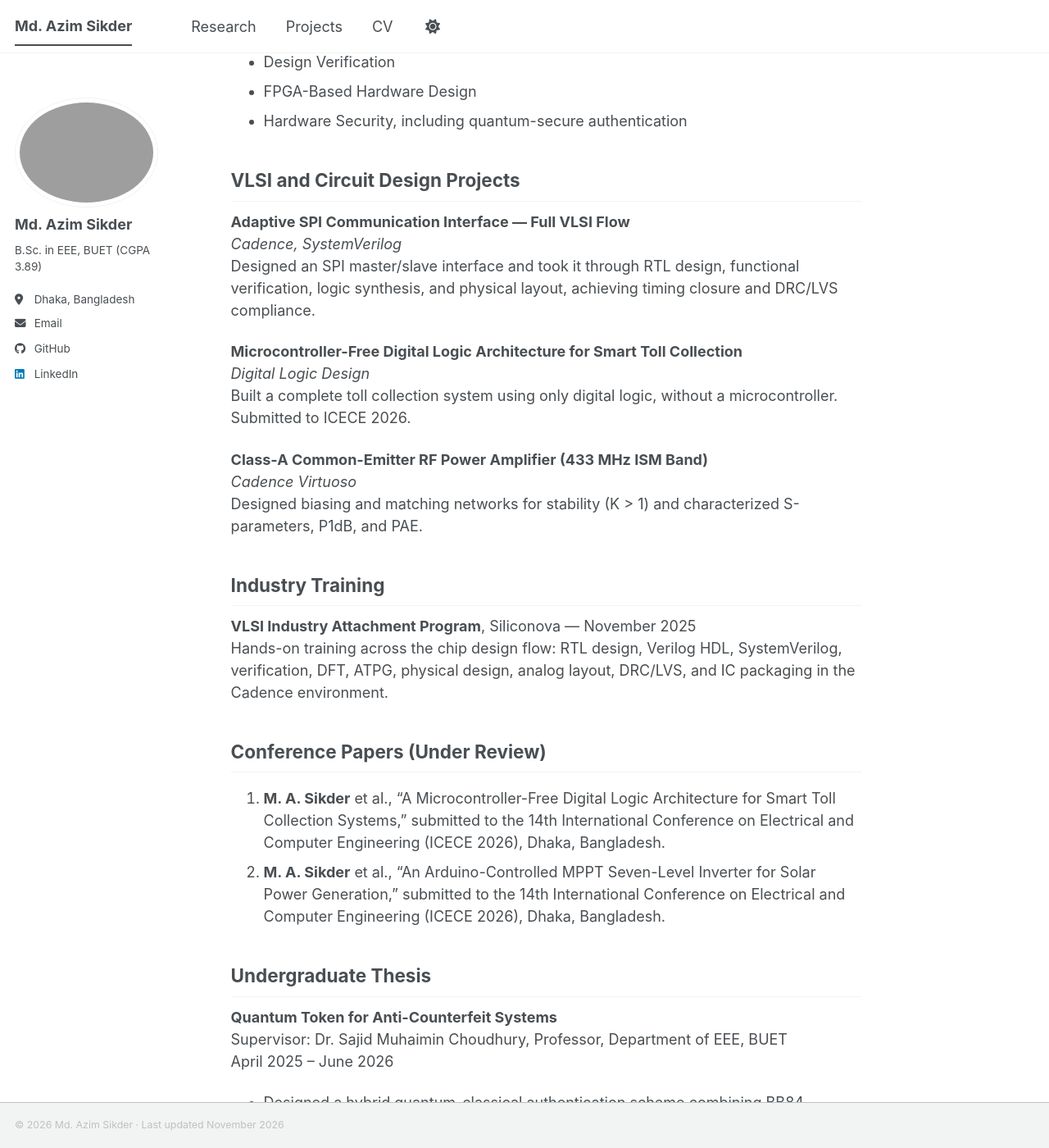
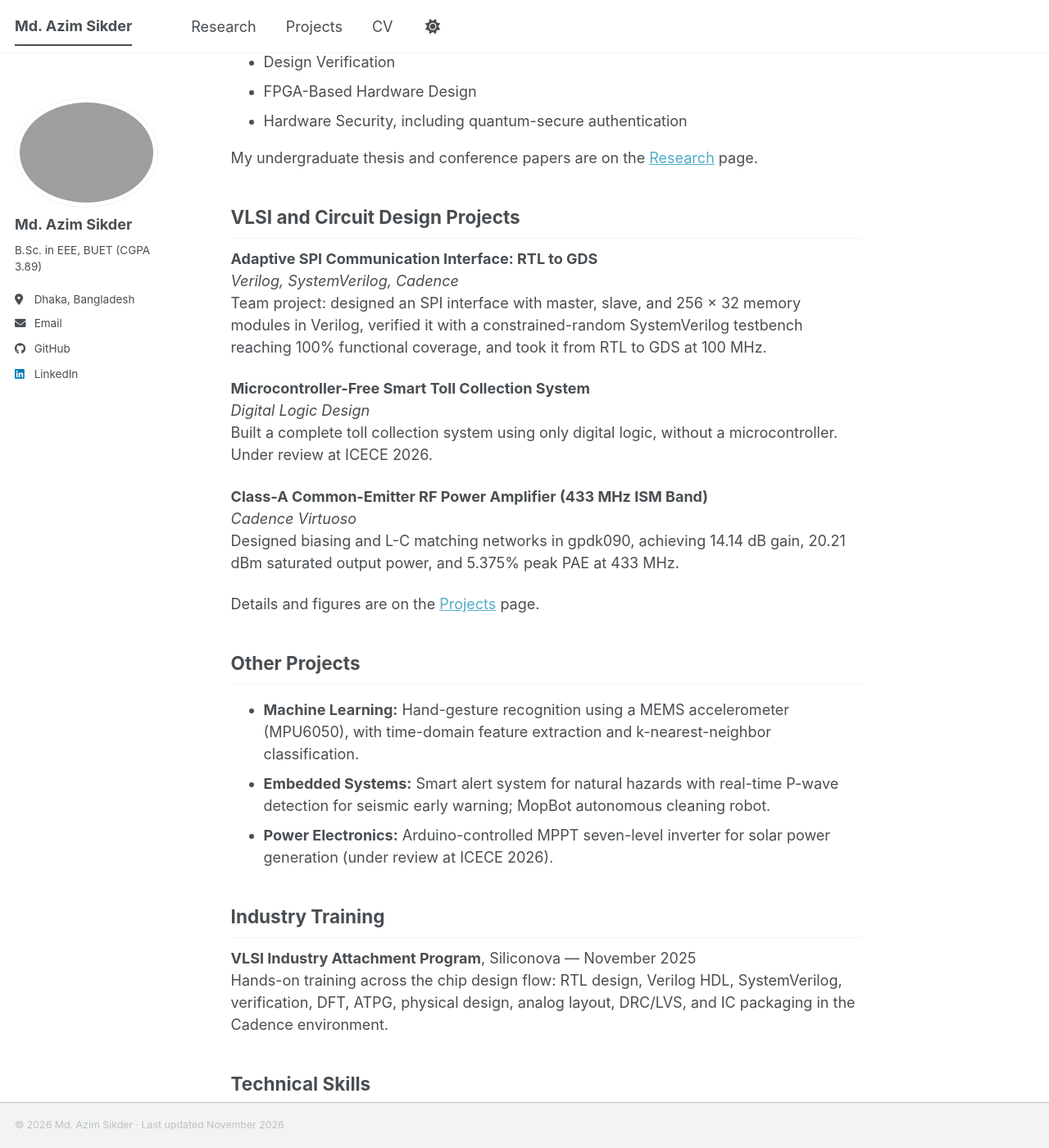
Before and after one commit to azimSikder/azimsikder.github.io, a Jekyll site: the page built from _pages/about.md, in a window 1280 px wide and 1400 px high, scrolled down 417 px. Shown: the whole window at 82% size. Built offline with Jekyll 4.4.1, drawn with Linux system fonts in a browser that asks for light colours; a style sheet for code colours, icons or effects is not loaded; some of the changed text lies outside the part shown.

Commit message:
Update about.md

```diff
--- a/_pages/about.md
+++ b/_pages/about.md
@@ -7,7 +7,7 @@ redirect_from:
   - /about.html
 ---
 
-I am an Electrical and Electronic Engineering graduate from Bangladesh University of Engineering and Technology (BUET), where I completed my B.Sc. in June 2026 with a CGPA of 3.89. My interests are in digital VLSI design, RTL design and verification, and digital logic architecture. I have taken designs through the complete flow from RTL to physical layout in Cadence, and I am seeking a PhD position in VLSI and electronic design starting Fall 2027.
+I am an Electrical and Electronic Engineering graduate from Bangladesh University of Engineering and Technology (BUET), where I completed my B.Sc. in June 2026 with a CGPA of 3.89. My interests are in digital VLSI design, RTL design and verification, and digital logic architecture. I have worked across the digital design flow, from RTL design and verification to synthesis, and I am seeking a PhD position in VLSI and electronic design starting Fall 2027.
 
 ## Research Interests
 
@@ -17,38 +17,34 @@ I am an Electrical and Electronic Engineering graduate from Bangladesh Universit
 - FPGA-Based Hardware Design
 - Hardware Security, including quantum-secure authentication
 
+My undergraduate thesis and conference papers are on the [Research](/research/) page.
+
 ## VLSI and Circuit Design Projects
 
-**Adaptive SPI Communication Interface — Full VLSI Flow**
-*Cadence, SystemVerilog*
-Designed an SPI master/slave interface and took it through RTL design, functional verification, logic synthesis, and physical layout, achieving timing closure and DRC/LVS compliance.
+**Adaptive SPI Communication Interface: RTL to GDS**
+*Verilog, SystemVerilog, Cadence*
+Team project: designed an SPI interface with master, slave, and 256 × 32 memory modules in Verilog, verified it with a constrained-random SystemVerilog testbench reaching 100% functional coverage, and took it from RTL to GDS at 100 MHz.
 
-**Microcontroller-Free Digital Logic Architecture for Smart Toll Collection**
+**Microcontroller-Free Smart Toll Collection System**
 *Digital Logic Design*
-Built a complete toll collection system using only digital logic, without a microcontroller. Submitted to ICECE 2026.
+Built a complete toll collection system using only digital logic, without a microcontroller. Under review at ICECE 2026.
 
 **Class-A Common-Emitter RF Power Amplifier (433 MHz ISM Band)**
 *Cadence Virtuoso*
-Designed biasing and matching networks for stability (K > 1) and characterized S-parameters, P1dB, and PAE.
+Designed biasing and L-C matching networks in gpdk090, achieving 14.14 dB gain, 20.21 dBm saturated output power, and 5.375% peak PAE at 433 MHz.
+
+Details and figures are on the [Projects](/portfolio/) page.
+
+## Other Projects
+
+- **Machine Learning:** Hand-gesture recognition using a MEMS accelerometer (MPU6050), with time-domain feature extraction and k-nearest-neighbor classification.
+- **Embedded Systems:** Smart alert system for natural hazards with real-time P-wave detection for seismic early warning; MopBot autonomous cleaning robot.
+- **Power Electronics:** Arduino-controlled MPPT seven-level inverter for solar power generation (under review at ICECE 2026).
 
 ## Industry Training
 
 **VLSI Industry Attachment Program**, Siliconova — November 2025
 Hands-on training across the chip design flow: RTL design, Verilog HDL, SystemVerilog, verification, DFT, ATPG, physical design, analog layout, DRC/LVS, and IC packaging in the Cadence environment.
-
-## Conference Papers (Under Review)
-
-1. **M. A. Sikder** et al., "A Microcontroller-Free Digital Logic Architecture for Smart Toll Collection Systems," submitted to the 14th International Conference on Electrical and Computer Engineering (ICECE 2026), Dhaka, Bangladesh.
-2. **M. A. Sikder** et al., "An Arduino-Controlled MPPT Seven-Level Inverter for Solar Power Generation," submitted to the 14th International Conference on Electrical and Computer Engineering (ICECE 2026), Dhaka, Bangladesh.
-
-## Undergraduate Thesis
-
-**Quantum Token for Anti-Counterfeit Systems**
-Supervisor: Dr. Sajid Muhaimin Choudhury, Professor, Department of EEE, BUET
-April 2025 – June 2026
-
-- Designed a hybrid quantum-classical authentication scheme combining BB84 encoding with Learning With Errors (LWE). At 1,500 qubits, the scheme achieved a 100% valid-user acceptance rate and a 0% adversary success rate, compared with the ~4.2 × 10⁶ qubits required by pure quantum tokens.
-- Implemented and benchmarked on the 156-qubit IBM Fez (Heron r2) processor via Qiskit Runtime, with an adaptive verification algorithm that separates hardware noise from tampering.
 
 ## Technical Skills
 
```
